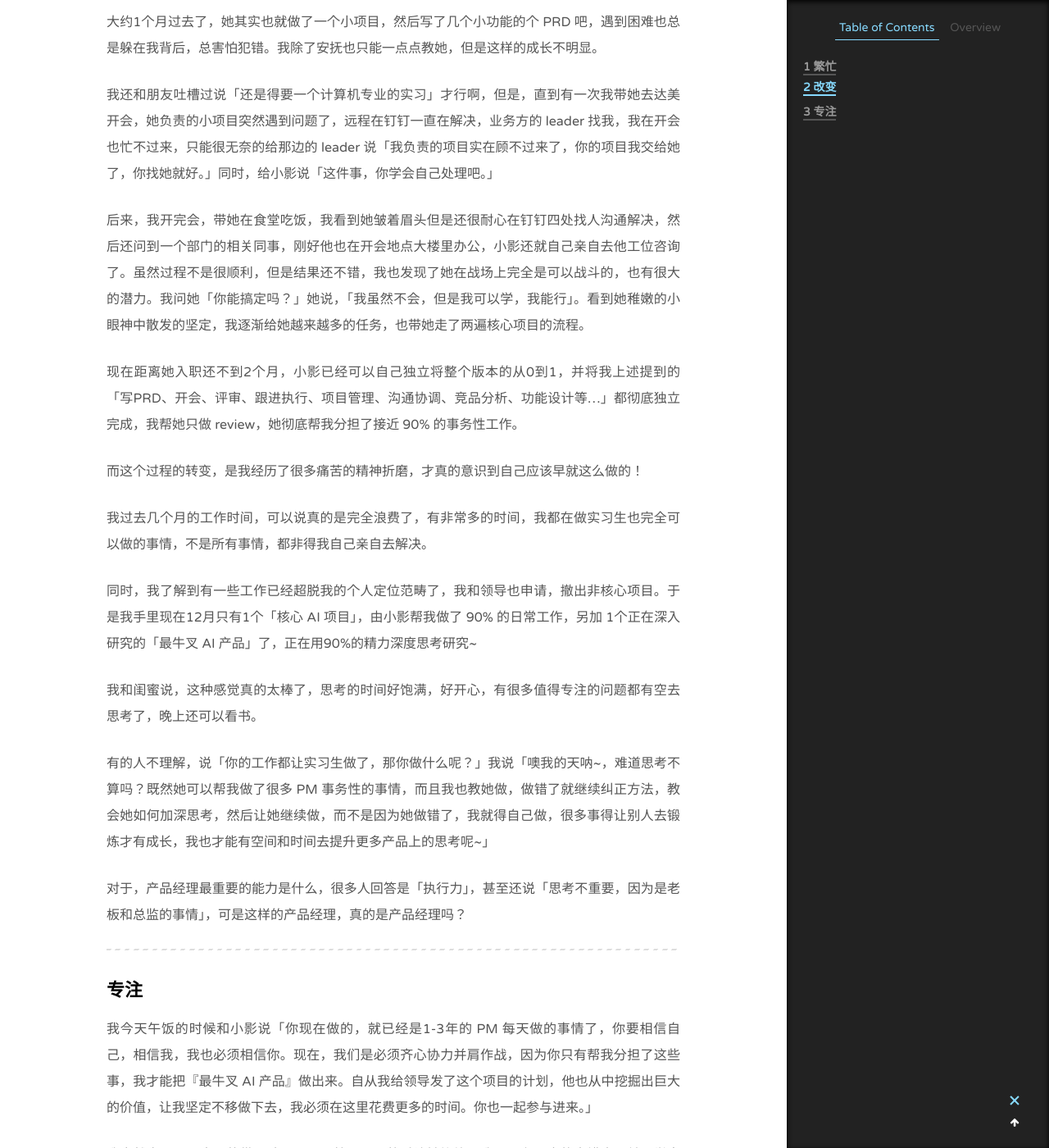
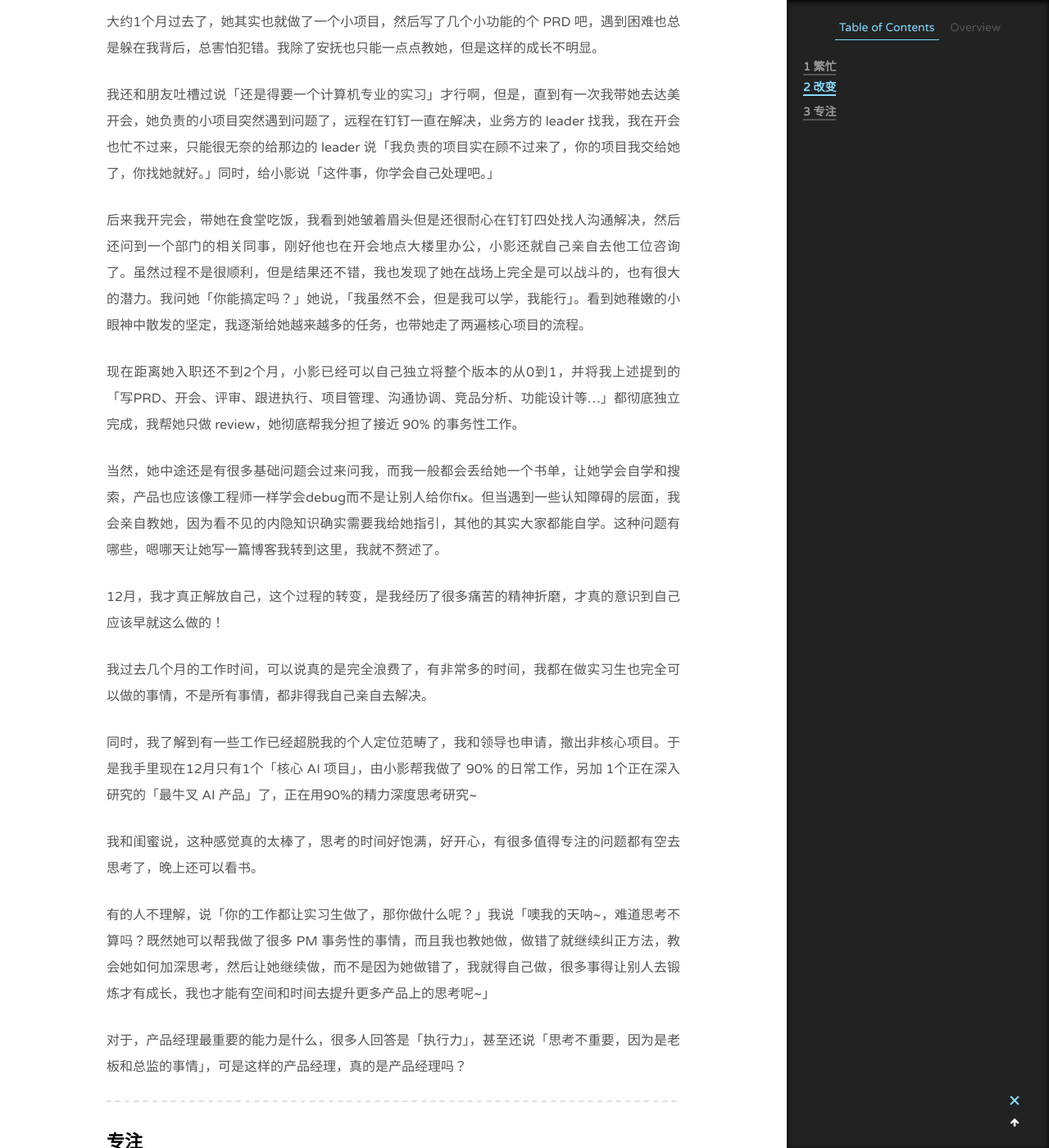
Before and after one commit to RamyWu/RamyWu.github.io, a Jekyll site: the page built from _posts/2018-12-12-VIPKID-Become-Regular-Staff.md, in a window 1280 px wide and 1400 px high, scrolled down 2322 px. Shown: the whole window at 82% size. Built offline with Jekyll 4.4.1, drawn with Linux system fonts in a browser that asks for light colours; comment, search, counter and statistics services are not loaded.

Commit message:
add 181212

```diff
--- a/_posts/2018-12-12-VIPKID-Become-Regular-Staff.md
+++ b/_posts/2018-12-12-VIPKID-Become-Regular-Staff.md
@@ -55,12 +55,13 @@ category: Work
 
 我还和朋友吐槽过说「还是得要一个计算机专业的实习」才行啊，但是，直到有一次我带她去达美开会，她负责的小项目突然遇到问题了，远程在钉钉一直在解决，业务方的 leader 找我，我在开会也忙不过来，只能很无奈的给那边的 leader 说「我负责的项目实在顾不过来了，你的项目我交给她了，你找她就好。」同时，给小影说「这件事，你学会自己处理吧。」
 
-后来，我开完会，带她在食堂吃饭，我看到她皱着眉头但是还很耐心在钉钉四处找人沟通解决，然后还问到一个部门的相关同事，刚好他也在开会地点大楼里办公，小影还就自己亲自去他工位咨询了。虽然过程不是很顺利，但是结果还不错，我也发现了她在战场上完全是可以战斗的，也有很大的潜力。我问她「你能搞定吗？」她说，「我虽然不会，但是我可以学，我能行」。看到她稚嫩的小眼神中散发的坚定，我逐渐给她越来越多的任务，也带她走了两遍核心项目的流程。
+后来我开完会，带她在食堂吃饭，我看到她皱着眉头但是还很耐心在钉钉四处找人沟通解决，然后还问到一个部门的相关同事，刚好他也在开会地点大楼里办公，小影还就自己亲自去他工位咨询了。虽然过程不是很顺利，但是结果还不错，我也发现了她在战场上完全是可以战斗的，也有很大的潜力。我问她「你能搞定吗？」她说，「我虽然不会，但是我可以学，我能行」。看到她稚嫩的小眼神中散发的坚定，我逐渐给她越来越多的任务，也带她走了两遍核心项目的流程。
 
 现在距离她入职还不到2个月，小影已经可以自己独立将整个版本的从0到1，并将我上述提到的「写PRD、开会、评审、跟进执行、项目管理、沟通协调、竞品分析、功能设计等...」都彻底独立完成，我帮她只做 review，她彻底帮我分担了接近 90% 的事务性工作。
 
-而这个过程的转变，是我经历了很多痛苦的精神折磨，才真的意识到自己应该早就这么做的！
+当然，她中途还是有很多基础问题会过来问我，而我一般都会丢给她一个书单，让她学会自学和搜索，产品也应该像工程师一样学会debug而不是让别人给你fix。但当遇到一些认知障碍的层面，我会亲自教她，因为看不见的内隐知识确实需要我给她指引，其他的其实大家都能自学。这种问题有哪些，嗯哪天让她写一篇博客我转到这里，我就不赘述了。
 
+12月，我才真正解放自己，这个过程的转变，是我经历了很多痛苦的精神折磨，才真的意识到自己应该早就这么做的！
 
 
 我过去几个月的工作时间，可以说真的是完全浪费了，有非常多的时间，我都在做实习生也完全可以做的事情，不是所有事情，都非得我自己亲自去解决。
```
